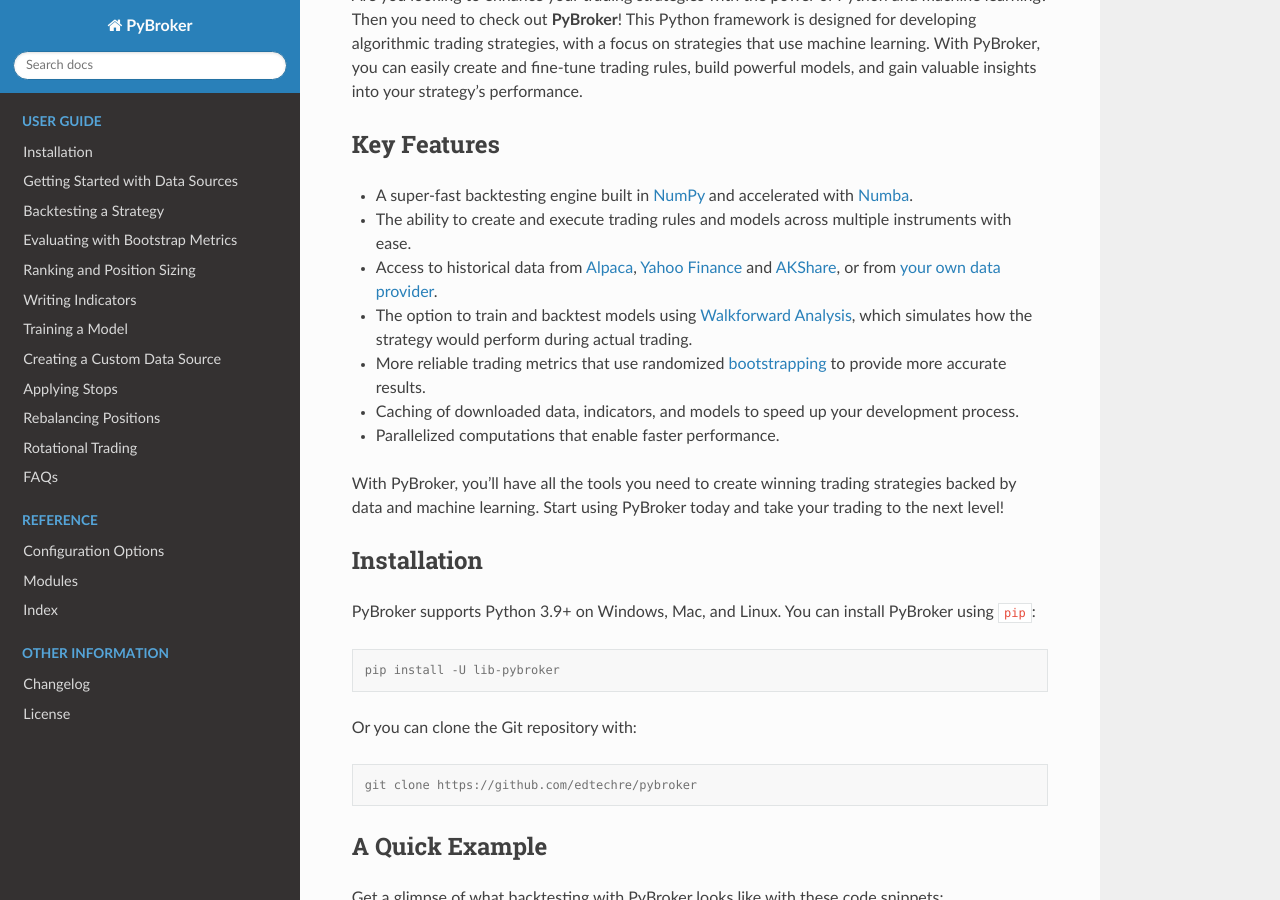
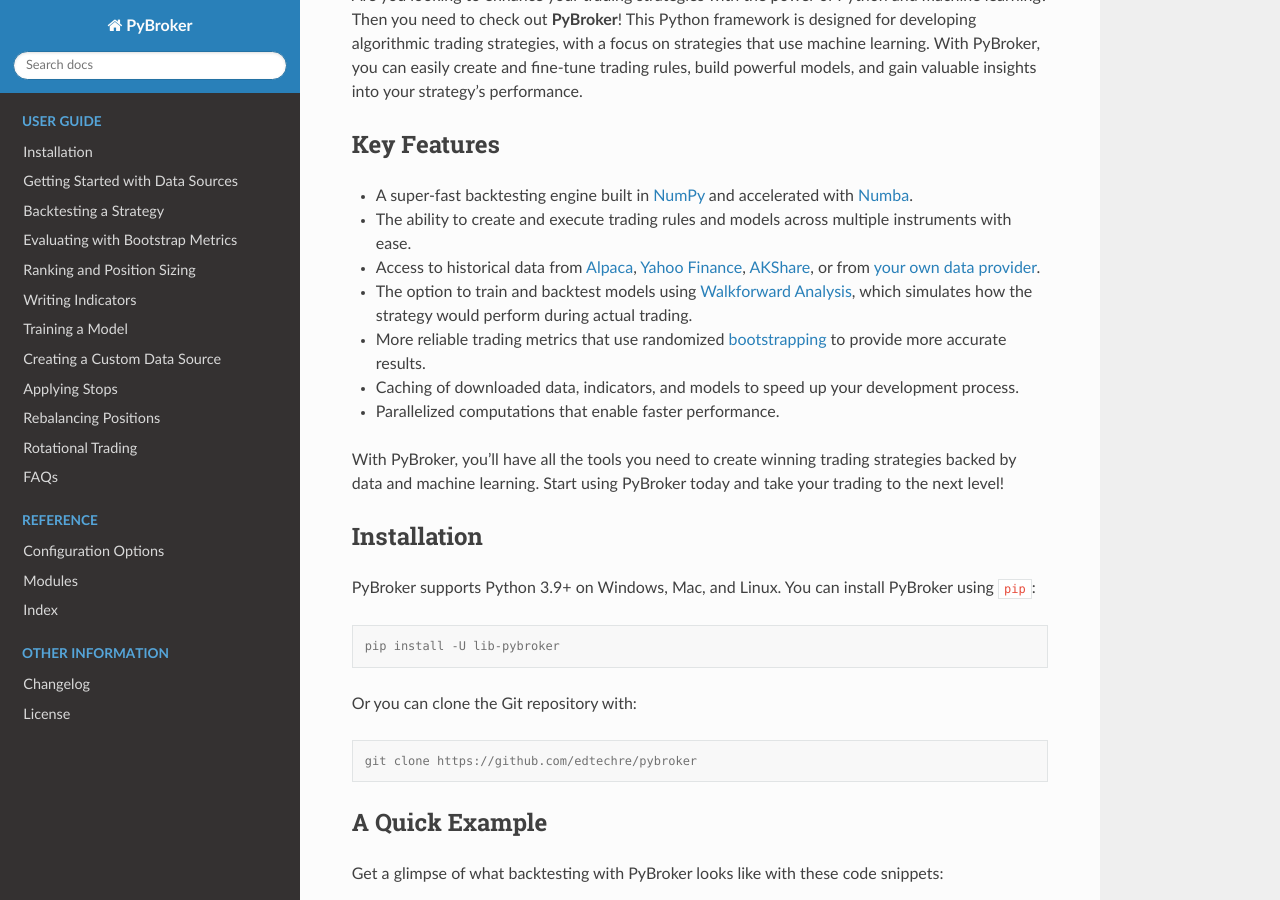
Before and after one commit to edtechre/pybroker, a Sphinx documentation site: the page built from docs/index.rst, in a window 1280 px wide and 900 px high, scrolled down 329 px. Built offline with Sphinx 7.4.7 and the Read the Docs theme 2.0.0, drawn with Linux system fonts in a browser that asks for light colours.

Commit message:
Fix grammar.

```diff
--- a/docs/index.rst
+++ b/docs/index.rst
@@ -75,7 +75,7 @@
 
 * A super-fast backtesting engine built in `NumPy <https://numpy.org/>`_  and accelerated with `Numba <https://numba.pydata.org/>`_.
 * The ability to create and execute trading rules and models across multiple instruments with ease.
-* Access to historical data from `Alpaca <https://alpaca.markets/>`_, `Yahoo Finance <https://finance.yahoo.com/>`_  and `AKShare <https://github.com/akfamily/akshare>`_, or from `your own data provider <https://www.pybroker.com/en/latest/notebooks/7.%20Creating%20a%20Custom%20Data%20Source.html>`_.
+* Access to historical data from `Alpaca <https://alpaca.markets/>`_, `Yahoo Finance <https://finance.yahoo.com/>`_, `AKShare <https://github.com/akfamily/akshare>`_, or from `your own data provider <https://www.pybroker.com/en/latest/notebooks/7.%20Creating%20a%20Custom%20Data%20Source.html>`_.
 * The option to train and backtest models using `Walkforward Analysis <https://www.pybroker.com/en/latest/notebooks/6.%20Training%20a%20Model.html#Walkforward-Analysis>`_, which simulates how the strategy would perform during actual trading.
 * More reliable trading metrics that use randomized `bootstrapping <https://en.wikipedia.org/wiki/Bootstrapping_(statistics)>`_ to provide more accurate results.
 * Caching of downloaded data, indicators, and models to speed up your development process.
```
Also changed, not shown: README.md (+1 -1 lines).
